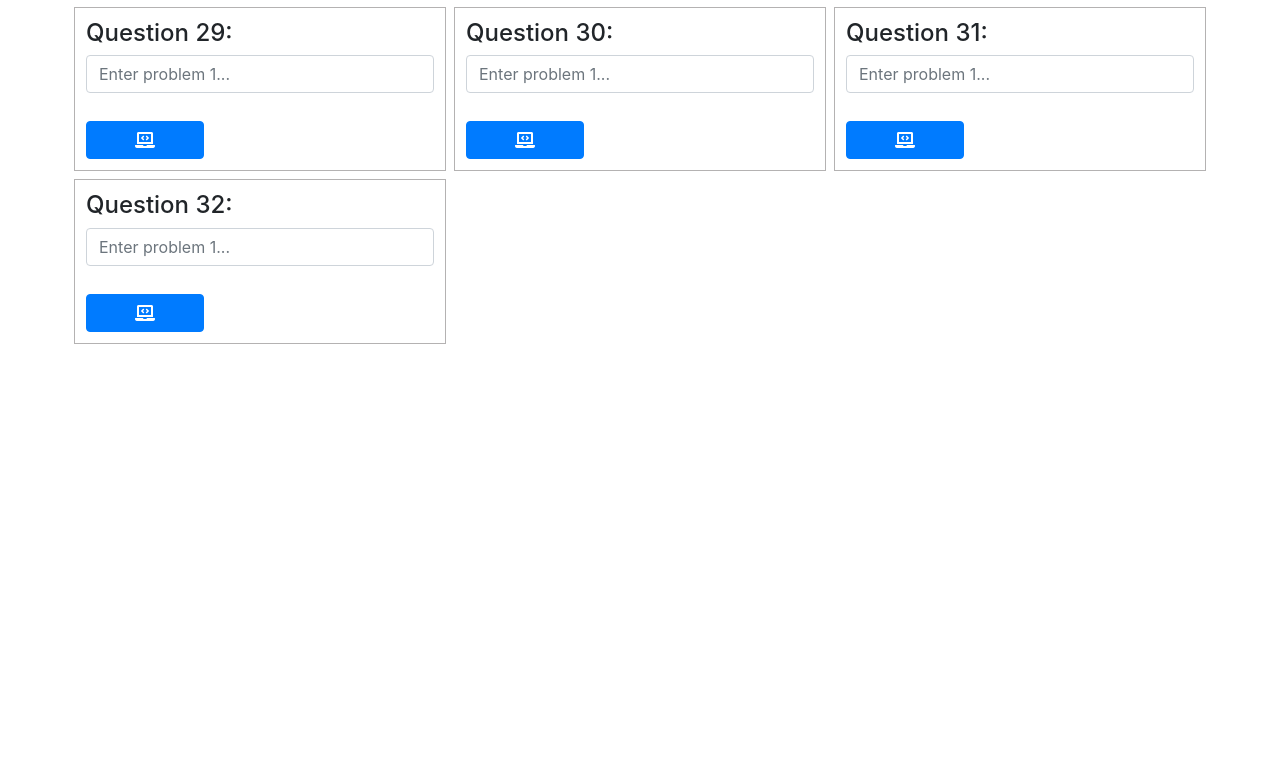
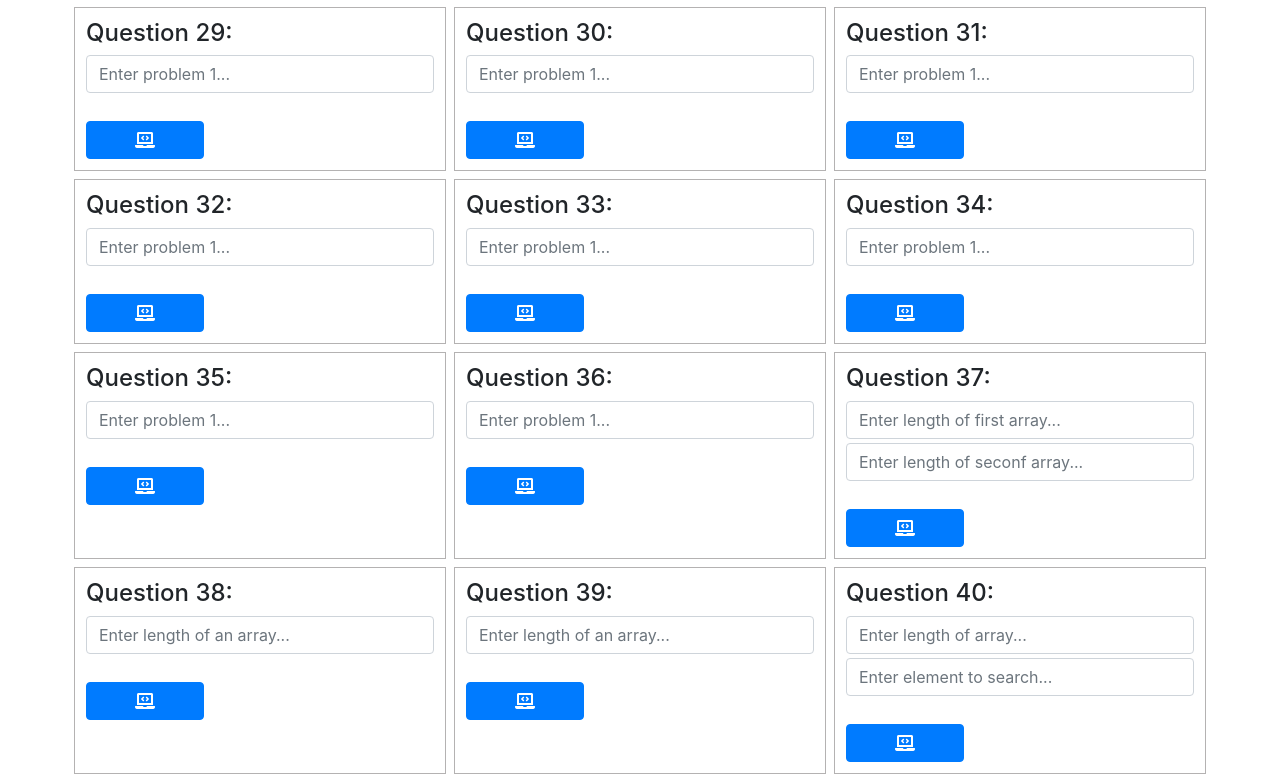
Before and after one commit to zuraizzafar/assignment-smti-16, a plain HTML site: page public/index.html in a window 1280 px wide. Shown: the part 2227-3005 px from the top of the page. Before the commit the page ends 2575 px from the top, so only its background shows below. Drawn offline with nearby package versions, Linux system fonts and the light colour scheme.

Commit message:
Created front end of question upto 40

```diff
--- a/public/index.html
+++ b/public/index.html
@@ -420,6 +420,98 @@
                                 class="fas fa-laptop-code"></i></button>
                     </div>
                 </div>
+                <div class="col-sm-4 outline rounded p-3">
+                    <h4>Question 33:</h4>
+                    <input class="form-control mt-1 mb-1" type="text" name="q33-inp-1" id="q33-inp-1"
+                        placeholder="Enter problem 1...">
+                    <div id="answer-33">&nbsp;</div>
+                    <div class="text-left">
+                        <button class="btn btn-primary pl-5 pr-5" id="q33-calc" data-toggle="tooltip"
+                            data-placement="right" title="Calculate the answer..."><i
+                                class="fas fa-laptop-code"></i></button>
+                    </div>
+                </div>
+                <div class="col-sm-4 outline rounded p-3">
+                    <h4>Question 34:</h4>
+                    <input class="form-control mt-1 mb-1" type="text" name="q34-inp-1" id="q34-inp-1"
+                        placeholder="Enter problem 1...">
+                    <div id="answer-34">&nbsp;</div>
+                    <div class="text-left">
+                        <button class="btn btn-primary pl-5 pr-5" id="q34-calc" data-toggle="tooltip"
+                            data-placement="right" title="Calculate the answer..."><i
+                                class="fas fa-laptop-code"></i></button>
+                    </div>
+                </div>
+                <div class="col-sm-4 outline rounded p-3">
+                    <h4>Question 35:</h4>
+                    <input class="form-control mt-1 mb-1" type="text" name="q35-inp-1" id="q35-inp-1"
+                        placeholder="Enter problem 1...">
+                    <div id="answer-35">&nbsp;</div>
+                    <div class="text-left">
+                        <button class="btn btn-primary pl-5 pr-5" id="q35-calc" data-toggle="tooltip"
+                            data-placement="right" title="Calculate the answer..."><i
+                                class="fas fa-laptop-code"></i></button>
+                    </div>
+                </div>
+                <div class="col-sm-4 outline rounded p-3">
+                    <h4>Question 36:</h4>
+                    <input class="form-control mt-1 mb-1" type="text" name="q36-inp-1" id="q36-inp-1"
+                        placeholder="Enter problem 1...">
+                    <div id="answer-36">&nbsp;</div>
+                    <div class="text-left">
+                        <button class="btn btn-primary pl-5 pr-5" id="q36-calc" data-toggle="tooltip"
+                            data-placement="right" title="Calculate the answer..."><i
+                                class="fas fa-laptop-code"></i></button>
+                    </div>
+                </div>
+                <div class="col-sm-4 outline rounded p-3">
+                    <h4>Question 37:</h4>
+                    <input class="form-control mt-1 mb-1" type="text" name="q37-inp-1" id="q37-inp-1"
+                        placeholder="Enter length of first array...">
+                    <input class="form-control mt-1 mb-1" type="text" name="q37-inp-2" id="q37-inp-2"
+                        placeholder="Enter length of seconf array...">
+                    <div id="answer-37">&nbsp;</div>
+                    <div class="text-left">
+                        <button class="btn btn-primary pl-5 pr-5" id="q37-calc" data-toggle="tooltip"
+                            data-placement="right" title="Calculate the answer..."><i
+                                class="fas fa-laptop-code"></i></button>
+                    </div>
+                </div>
+                <div class="col-sm-4 outline rounded p-3">
+                    <h4>Question 38:</h4>
+                    <input class="form-control mt-1 mb-1" type="text" name="q38-inp-1" id="q38-inp-1"
+                        placeholder="Enter length of an array...">
+                    <div id="answer-38">&nbsp;</div>
+                    <div class="text-left">
+                        <button class="btn btn-primary pl-5 pr-5" id="q38-calc" data-toggle="tooltip"
+                            data-placement="right" title="Calculate the answer..."><i
+                                class="fas fa-laptop-code"></i></button>
+                    </div>
+                </div>
+                <div class="col-sm-4 outline rounded p-3">
+                    <h4>Question 39:</h4>
+                    <input class="form-control mt-1 mb-1" type="text" name="q39-inp-1" id="q39-inp-1"
+                        placeholder="Enter length of an array...">
+                    <div id="answer-39">&nbsp;</div>
+                    <div class="text-left">
+                        <button class="btn btn-primary pl-5 pr-5" id="q39-calc" data-toggle="tooltip"
+                            data-placement="right" title="Calculate the answer..."><i
+                                class="fas fa-laptop-code"></i></button>
+                    </div>
+                </div>
+                <div class="col-sm-4 outline rounded p-3">
+                    <h4>Question 40:</h4>
+                    <input class="form-control mt-1 mb-1" type="text" name="q40-inp-1" id="q40-inp-1"
+                        placeholder="Enter length of array...">
+                    <input class="form-control mt-1 mb-1" type="text" name="q40-inp-2" id="q40-inp-2"
+                        placeholder="Enter element to search...">
+                    <div id="answer-40">&nbsp;</div>
+                    <div class="text-left">
+                        <button class="btn btn-primary pl-5 pr-5" id="q40-calc" data-toggle="tooltip"
+                            data-placement="right" title="Calculate the answer..."><i
+                                class="fas fa-laptop-code"></i></button>
+                    </div>
+                </div>
             </div>
         </div>
     </section>
```
